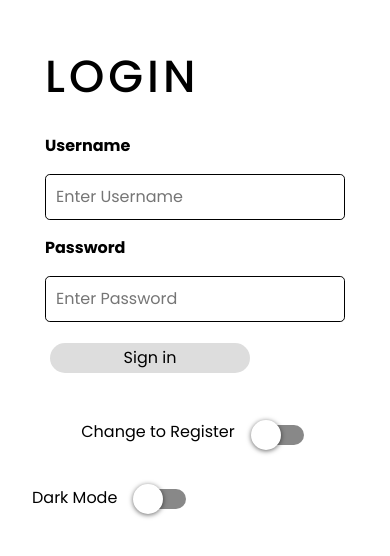
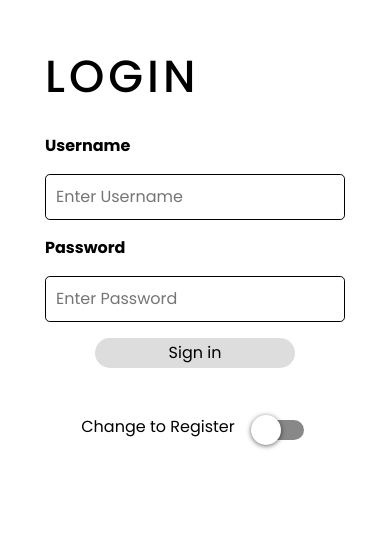
Before and after one commit to lastingParadox/cop4331-scrumsite, a React (Create React App) app in the folder client/: page /login in a window 390 px wide. Shown: the part 162-718 px from the top of the page. Built offline with nearby package versions, Linux system fonts and the light colour scheme.

Commit message:
removed dark mode and fixed centering for login on mobile

```diff
--- a/client/src/pages/Login.css
+++ b/client/src/pages/Login.css
@@ -215,6 +215,14 @@ body {
     .login-footer {
         padding: 2rem 2rem;
     }
+
+    .login-button {
+        margin: 5px auto;
+    }
+
+    .login-content-input {
+        margin: 0 auto;
+    }
 }
 
 @media screen and (max-width: 450px) {
--- a/client/src/pages/Login.js
+++ b/client/src/pages/Login.js
@@ -146,6 +146,7 @@ export default function Login() {
         <div>
             <form className="login">
                 <h1 className={color === "white" ? "login-light" : "login-dark"}>Login</h1>
+                <div className="login-content-input">
                     <label
                         className={color === "white" ? "text-light" : "text-dark"}
                         htmlFor="username"
@@ -187,6 +188,7 @@ export default function Login() {
                     <button className="login-button" type="submit" onClick={handleLogin}>
                         Sign in
                     </button>
+                </div>
             </form>
         </div>
     );
@@ -195,6 +197,7 @@ export default function Login() {
         <div>
             <form className="login">
                 <h1 className={color === "white" ? "login-light" : "login-dark"}>register</h1>
+                <div className="login-content-input">
                     <label
                         className={color === "white" ? "text-light" : "text-dark"}
                         htmlFor="username"
@@ -287,6 +290,7 @@ export default function Login() {
                     <button className="login-button" type="submit" onClick={handleRegister}>
                         Register
                     </button>
+                </div>
             </form>
         </div>
     );
@@ -377,8 +381,6 @@ export default function Login() {
                     </div>
                 </div>
             )}
-
-            <div className="login-footer">{switchBox}</div>
         </>
     );
 }
```
Lines whose indentation alone changed are shown as unchanged.
